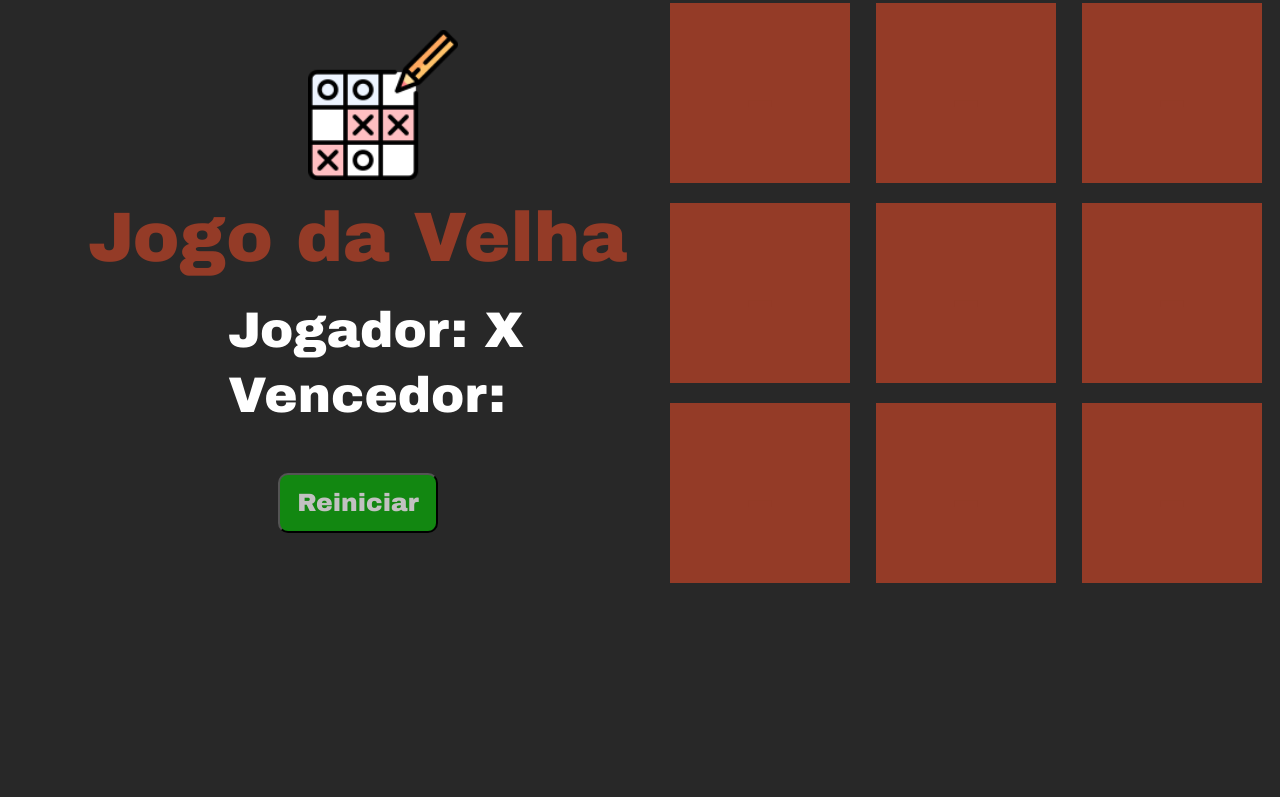
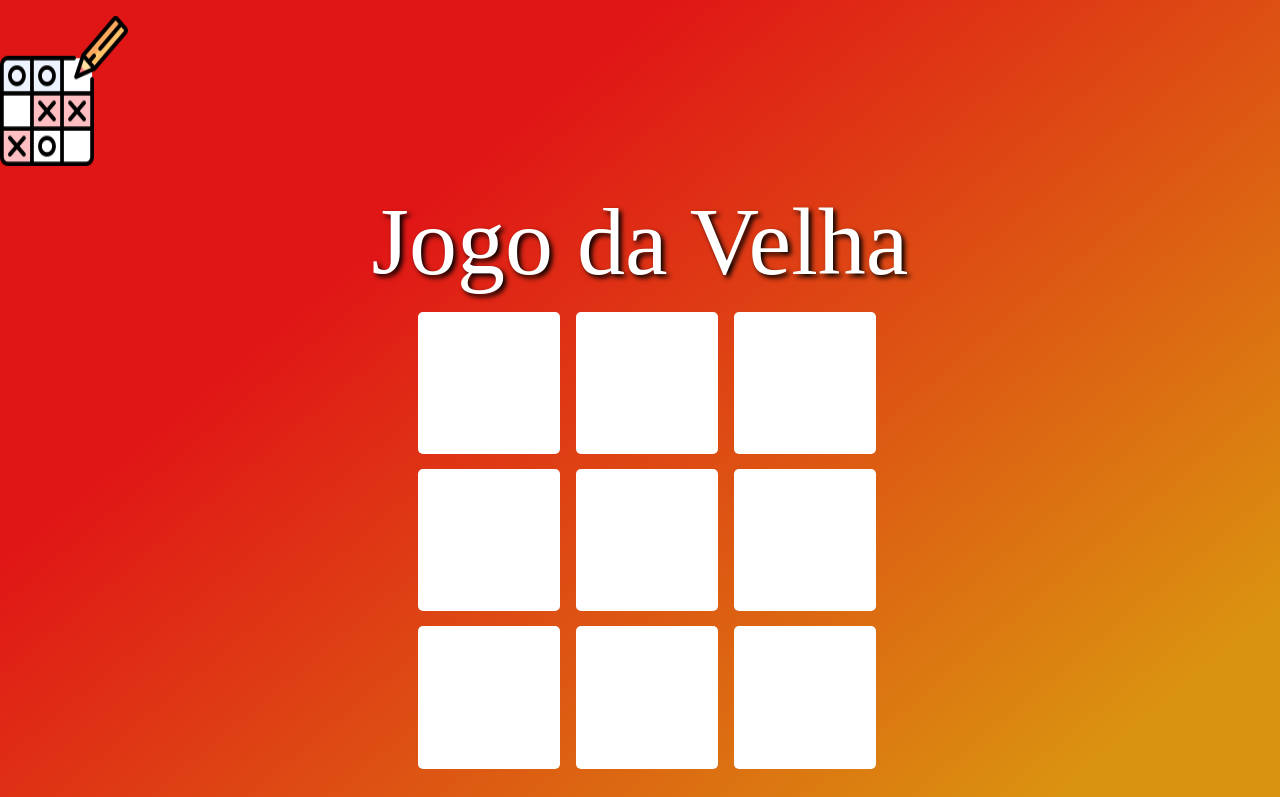
Before and after one commit to CharloneKT/Jogo-da-Velha, a plain HTML site: page index.html in a window 1280 px wide. Shown: the top 797 px of the page. Drawn offline with Linux system fonts and the light colour scheme; a web font is replaced by a local one.

Commit message:
Update estilo.css

```diff
--- a/estilo.css
+++ b/estilo.css
@@ -1,85 +1,153 @@
-html {
-    margin: 0px;
+@font-face {
+    font-family: milestone;
+    src: url(./fonts/MilestoneFreeVersion-Script.otf);
  }
 
-body {
-    font-size: x-large;
-    background: #282828;
-    text-align: right;
+*{
+    margin: 0;
+    padding: 0;
+    box-sizing: border-box;
+}
+
+body{
+    width: 100vw;
+    height: 100vh;
+    background-image: linear-gradient(140deg, rgb(224, 22, 22) 30%, rgb(218, 147, 16) 90%);
+}
+
+.container{
+    width: 100%;
+    height: 100%;
+    display: grid;
+    grid-template-columns: 1fr;
+    justify-content: center;
+    align-items: center;
+
+}
+
+.conteudo1{
+    width: 100%;
+    height: auto;
+    display: flex;
+    flex-direction: column;
+    align-items: center;
+    position: relative;
+}
+
+img{
+    width: 25vw;
+}
+
+h1 {
+    font-family: 'Arial Black', arial;
+    font-family: milestone;
+    font-size: clamp(2rem, 10vw, 6rem);
+    margin-top: 1rem;
+    text-align: center;
+    color: #ffffff;
+    text-shadow: 3px 3px 5px #000;
+    font-weight: lighter;
+}
+
+.resto {
+    display: flex;
+    flex-direction: column;
+    align-items: center;
+    justify-content: center;
+    width: 90%;
+    height: auto;
+    margin-top: 1rem;
+}
+
+.jogador,
+.vencedor {
+    font-family: 'super boom', Arial Black, arial;
+    font-size: clamp(1.5rem, 5vw, 3rem);
+    color: #ffee00;
+}
+
+.botao{
+    margin-top: 2rem;
+}
+
+.botao button{
+    font-family: 'super boom', Arial Black, arial;
+    color: #ffffff;
+    background: #128711;
+    border-radius: 7px;
+    cursor: pointer;
+    width: 15vw;
+    height:5vh;
+    font-size: clamp(8px, 2vw, 2rem);
 }
 
 
-h1 {
 
-    font-size: 70px;
-    margin-left: 80px;
-    margin-top: 200px;
-    text-align: left;
-    color: #943b27;
-    font-family: 'Arial Black', arial;
+.conteudo2{
+    width: 100%;
+    height: 100%;
+    display: flex;
+    justify-content: center;
+    align-items: center;
 }
 
-.img {
-    float: left;
-    margin-left: 300px;
-    margin-top: -170px;
+.todosQuadrados{
+    width: 100%;
+    display: flex;
+    justify-content: center;
+    align-items: center;
 }
 
-.jogador,.vencedor {
-    margin-left: 120px;
-    text-align: left;
-    font-family: 'super boom', Arial Black, arial;
-    font-size: 50px;
-    margin-top: 10px;
-    color: #fff;
-}
-
-.todosQuadrados {
-    margin-top: -330px;
-
+.quadrado {
+    display: flex;
+    align-items: center;
+    justify-content: center;
+    width: 10vw;
+    height: 10vh;
+    padding: 45%;
+    font-size: clamp(2.5rem, 6vw, 6rem);
+    margin: 15px;
+    border-radius: 5px;
+    cursor: pointer;
+    background: #ffffff;
+    color: #ffffff;
 }
 
 .quadrado:hover {
-    background: #EE0E0E;
-    color: #EE0E0E;
+    background: #9c9c9c;
+    color: #9c9c9c;
 }
 
-.quadrado {
-    text-align: center;
-    width: 100px;
-    height: 100px;
-    background: #943b27;
-    display: inline-block;
-    padding: 40px;
-    font-size: 90px;
-    margin: 10px;
-    cursor: pointer;
-    color: #943b27;
+@media screen and (min-width: 768px){
+
+
+
+    img{
+        width:10vw;
+        margin-top: 1rem;
     }
 
-.resto {
-    margin-top: -300px;
-    margin-left: 100px;
+    .container{
+        grid-template-columns: 1fr 1fr;
     }
 
-.botao {
-    margin-left: 170px;
-    text-align: left;
-}
-
-button:hover {
-    background-color: #36F70B;
-    color: #fff;
-}
-
-button {
+    .botao button{
         font-family: 'super boom', Arial Black, arial;
-    font-size: 25px;
-    color: #C2C1C1;
-    margin-top: 50px;
-    width: 160px;
-    height: 60px;
+        color: #ffffff;
         background: #128711;
         border-radius: 10px;
         cursor: pointer;
+        width: 15vw;
+        height: 10vh;
+        font-size: clamp(0.9rem, 2vw, 2rem);
+        box-shadow: 5px 5px 0px rgb(54, 54, 54),10px 10px 0px rgb(0, 0, 0), 15px 15px 10px rgb(50, 51, 73);
     }
+
+    button:active {
+        background-color: #1e5213;
+        color: rgb(209, 209, 209);
+        box-shadow: inset 10px 10px 10px #000;
+        font-size: 1.5vw;
+    }
+
+}
```
Lines whose indentation alone changed are shown as unchanged.
